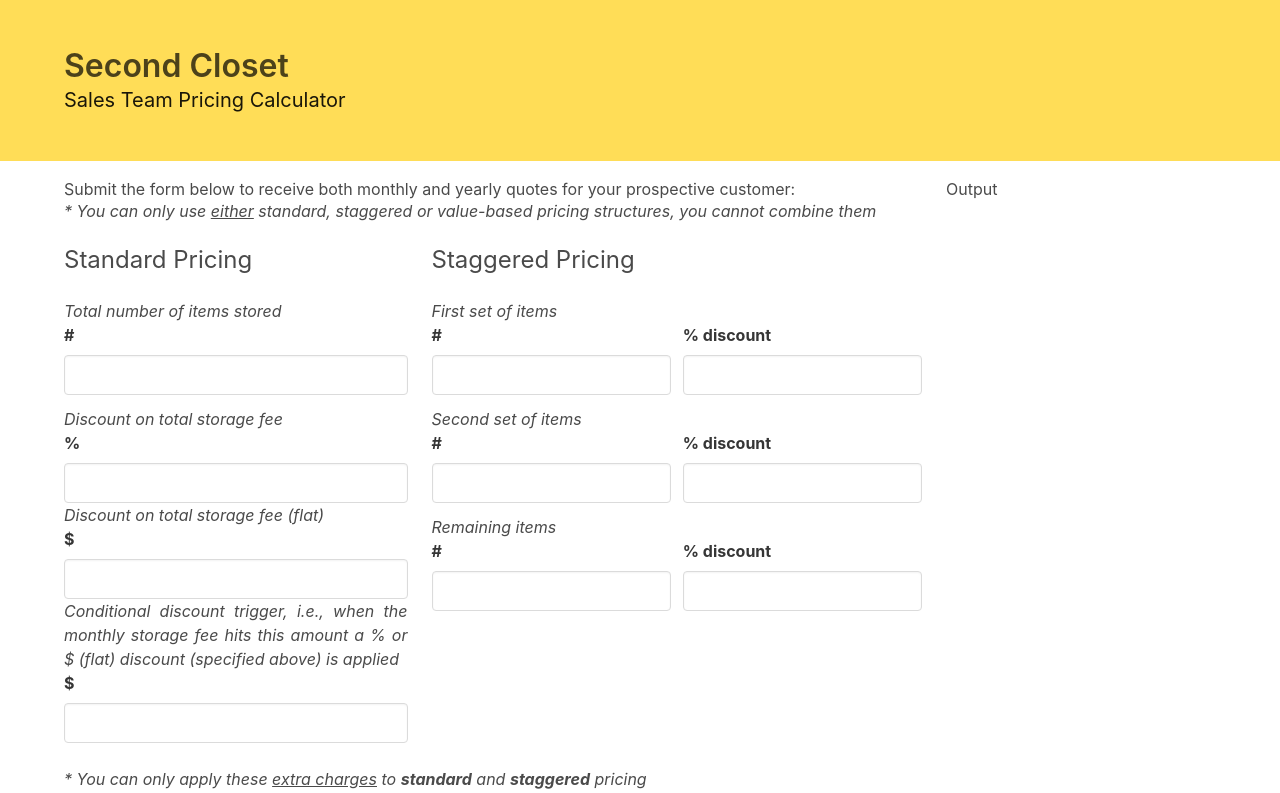
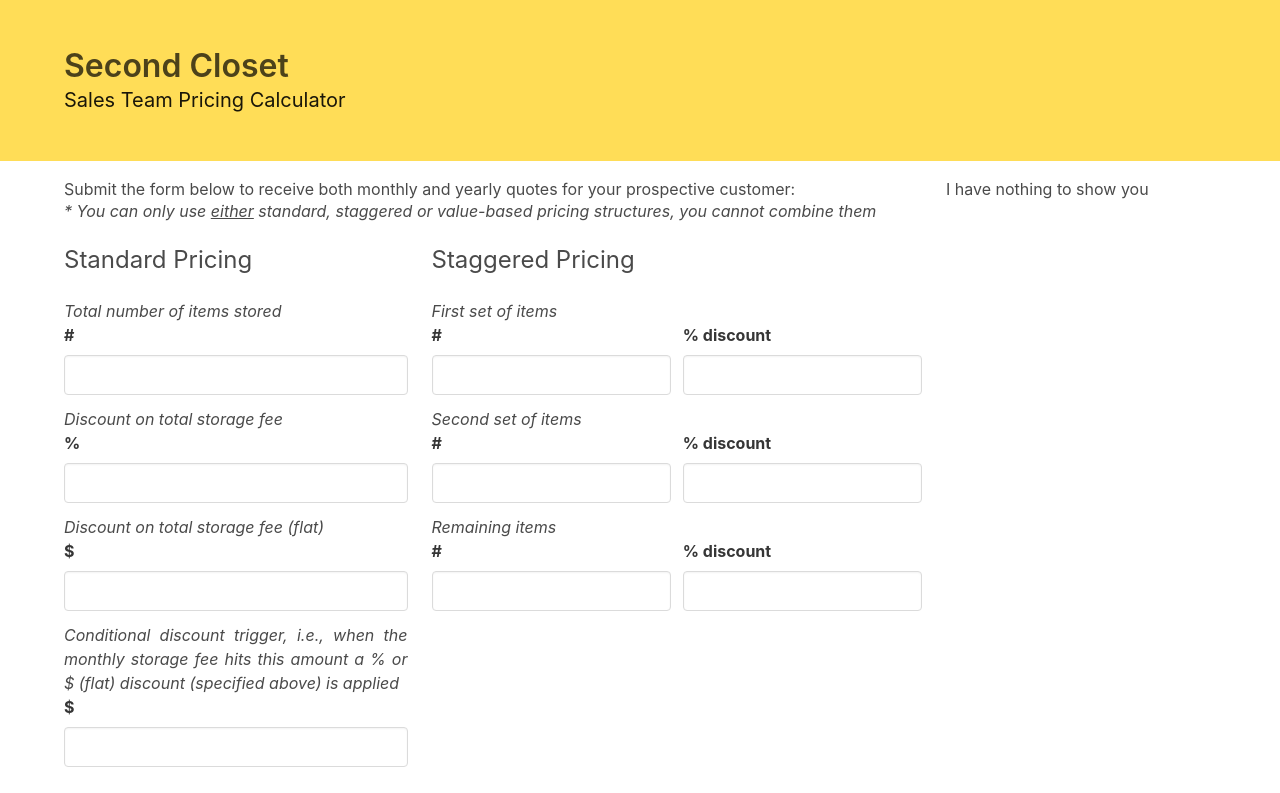
Before and after one commit to refayathaque/bxfy9pgue5fcs9yd, a React (Create React App) app: page / in a window 1280 px wide. Shown: the top 793 px of the page. Built offline with nearby package versions, Linux system fonts and the light colour scheme.

Commit message:
148 Dec 1 2019

```diff
--- a/src/Input.js
+++ b/src/Input.js
@@ -250,7 +250,6 @@
   }
 
   const renderStaggeredPricing = () => {
-    console.log(quantity)
     return (
       <React.Fragment>
         <h4 className="subtitle is-4">Staggered Pricing</h4>
@@ -328,7 +327,7 @@
             </div>
           </fieldset>
 
-          <fieldset disabled={totalDiscountPercentage && totalDiscountPercentageValid}>
+          <fieldset style={{ paddingTop: '0.75rem' }} disabled={totalDiscountPercentage && totalDiscountPercentageValid}>
             <div className="is-italic">Discount on total storage fee (flat)</div>
             <div className="field">
               <label className="label">$</label>
@@ -339,7 +338,7 @@
             </div>
           </fieldset>
 
-          <div className="is-italic has-text-justified">Conditional discount trigger, i.e., when the monthly storage fee hits this amount a % or $ (flat) discount (specified above) is applied</div>
+          <div style={{ paddingTop: '0.75rem' }} className="is-italic has-text-justified">Conditional discount trigger, i.e., when the monthly storage fee hits this amount a % or $ (flat) discount (specified above) is applied</div>
           <div className="field">
             <label className="label">$</label>
             <div className="control">
@@ -415,7 +414,6 @@
 }
 
 const mapStateToProps = ({ postCustomPricingReducer }) => {
-  console.log(postCustomPricingReducer)
   return {
     postCustomPricingReducer
   }
--- a/src/Output.js
+++ b/src/Output.js
@@ -1,10 +1,33 @@
 import React from 'react';
 import { connect } from 'react-redux';
 
-const Output = () => {
+const Output = ({postCustomPricingReducer}) => {
+
+  const renderResponse = () => {
+    if (postCustomPricingReducer.status === "") {
+      return (
+        <div>
+          I have nothing to show you
+        </div>
+      )
+    } else if (postCustomPricingReducer.status === "waiting") {
+      return (
+        <div>
+          I ALMOST have something to show you
+        </div>
+      )
+    } else if (postCustomPricingReducer.status === "received") {
+      return (
+        <div>
+          I have something to show you {postCustomPricingReducer.response.data.body}
+        </div>
+      )
+    }
+  }
+
   return (
     <React.Fragment>
-      Output
+      {renderResponse()}
     </React.Fragment>
   )
 }
```
Also changed, not shown: 1 other file (tests, documents, lock files or other folders).
